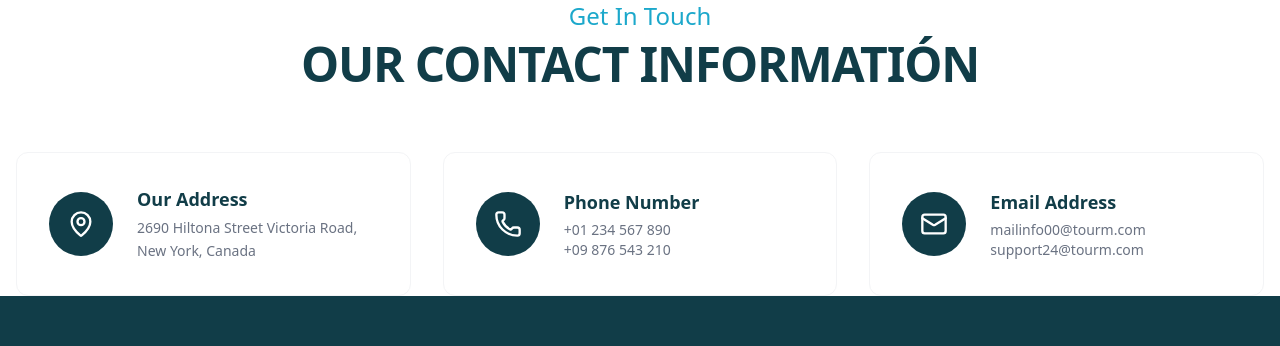
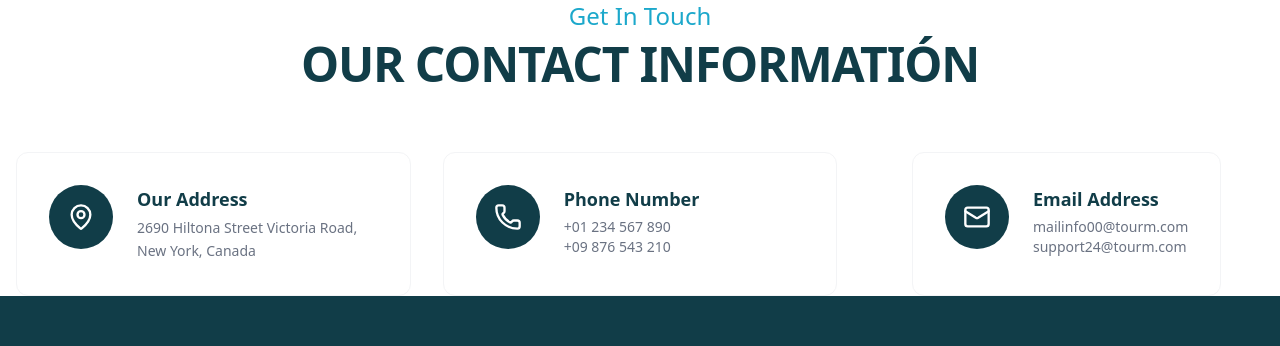
Before and after one commit to Cyan512/react-website-tourism, a React (Vite) app: page /contact in a window 1280 px wide. Shown: the top 346 px of the page. Built offline with nearby package versions, Linux system fonts and the light colour scheme.

Commit message:
contact implement refactor 2

```diff
--- a/src/components/pages/contact/page-contact.jsx
+++ b/src/components/pages/contact/page-contact.jsx
@@ -17,44 +17,49 @@ export default function PageContact() {
                         <h2 className="text-4xl md:text-5xl font-bold text-title uppercase tracking-tight">Our Contact
                             Informatión</h2>
                     </div>
-                    <div className="flex flex-wrap gap-8">
-                        <div
-                            className="flex-1 bg-white p-8 rounded-xl  border border-gray-100 flex items-center gap-6">
-                            <div
-                                className="w-16 h-16 bg-title rounded-full flex items-center justify-center text-white shrink-0">
-                                <MapPin size={28}/>
+                    <div className="grid grid-cols-1 md:grid-cols-2 lg:grid-cols-3 gap-6 lg:gap-8">
+
+                        {/* Address */}
+                        <div className="h-full bg-white p-6 md:p-8 rounded-xl border border-gray-100 flex flex-col sm:flex-row items-center sm:items-start gap-4 sm:gap-6">
+                            <div className="w-16 h-16 bg-title rounded-full flex items-center justify-center text-white shrink-0">
+                                <MapPin size={28} />
                             </div>
-                            <div>
+                            <div className="text-center sm:text-left flex-1">
                                 <h4 className="text-lg font-bold text-title mb-1">Our Address</h4>
-                                <p className="text-gray-500 text-sm leading-relaxed">2690 Hiltona Street Victoria Road,
-                                    New York, Canada</p>
+                                <p className="text-gray-500 text-sm leading-relaxed">
+                                    2690 Hiltona Street Victoria Road, New York, Canada
+                                </p>
                             </div>
                         </div>
-                        <div
-                            className="flex-1 bg-white p-8 rounded-xl  border border-gray-100 flex items-center gap-6">
-                            <div
-                                className="w-16 h-16 bg-title rounded-full flex items-center justify-center text-white shrink-0">
-                                <Phone size={28}/>
+
+                        {/* Phone */}
+                        <div className="h-full bg-white p-6 md:p-8 rounded-xl border border-gray-100 flex flex-col sm:flex-row items-center sm:items-start gap-4 sm:gap-6">
+                            <div className="w-16 h-16 bg-title rounded-full flex items-center justify-center text-white shrink-0">
+                                <Phone size={28} />
                             </div>
-                            <div>
+                            <div className="text-center sm:text-left flex-1">
                                 <h4 className="text-lg font-bold text-title mb-1">Phone Number</h4>
                                 <p className="text-gray-500 text-sm font-medium">+01 234 567 890</p>
                                 <p className="text-gray-500 text-sm font-medium">+09 876 543 210</p>
                             </div>
                         </div>
-                        <div
-                            className="flex-1 bg-white p-8 rounded-xl  border border-gray-100 flex items-center gap-6">
-                            <div
-                                className="w-16 h-16 bg-title rounded-full flex items-center justify-center text-white shrink-0">
-                                <Mail size={28}/>
+
+                        {/* Email — centrada cuando queda sola en md */}
+                        <div className="h-full bg-white p-6 md:p-8 rounded-xl border border-gray-100
+                    flex flex-col sm:flex-row items-center sm:items-start gap-4 sm:gap-6
+                    md:col-span-2 md:justify-self-center lg:col-span-1">
+                            <div className="w-16 h-16 bg-title rounded-full flex items-center justify-center text-white shrink-0">
+                                <Mail size={28} />
                             </div>
-                            <div>
+                            <div className="text-center sm:text-left flex-1">
                                 <h4 className="text-lg font-bold text-title mb-1">Email Address</h4>
                                 <p className="text-gray-500 text-sm font-medium">mailinfo00@tourm.com</p>
                                 <p className="text-gray-500 text-sm font-medium">support24@tourm.com</p>
                             </div>
                         </div>
+
                     </div>
+
                 </ContainerLayout>
             </section>
         </>
```
